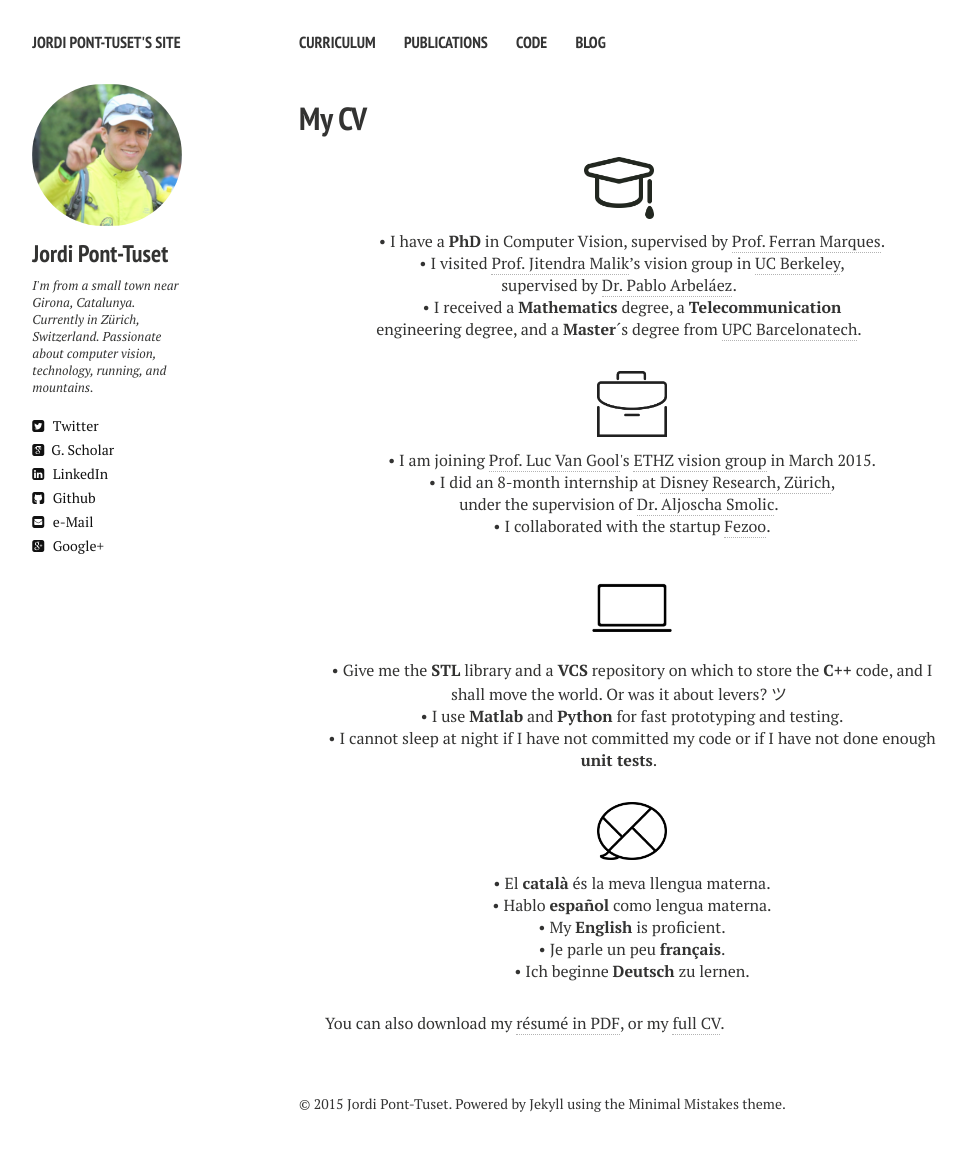
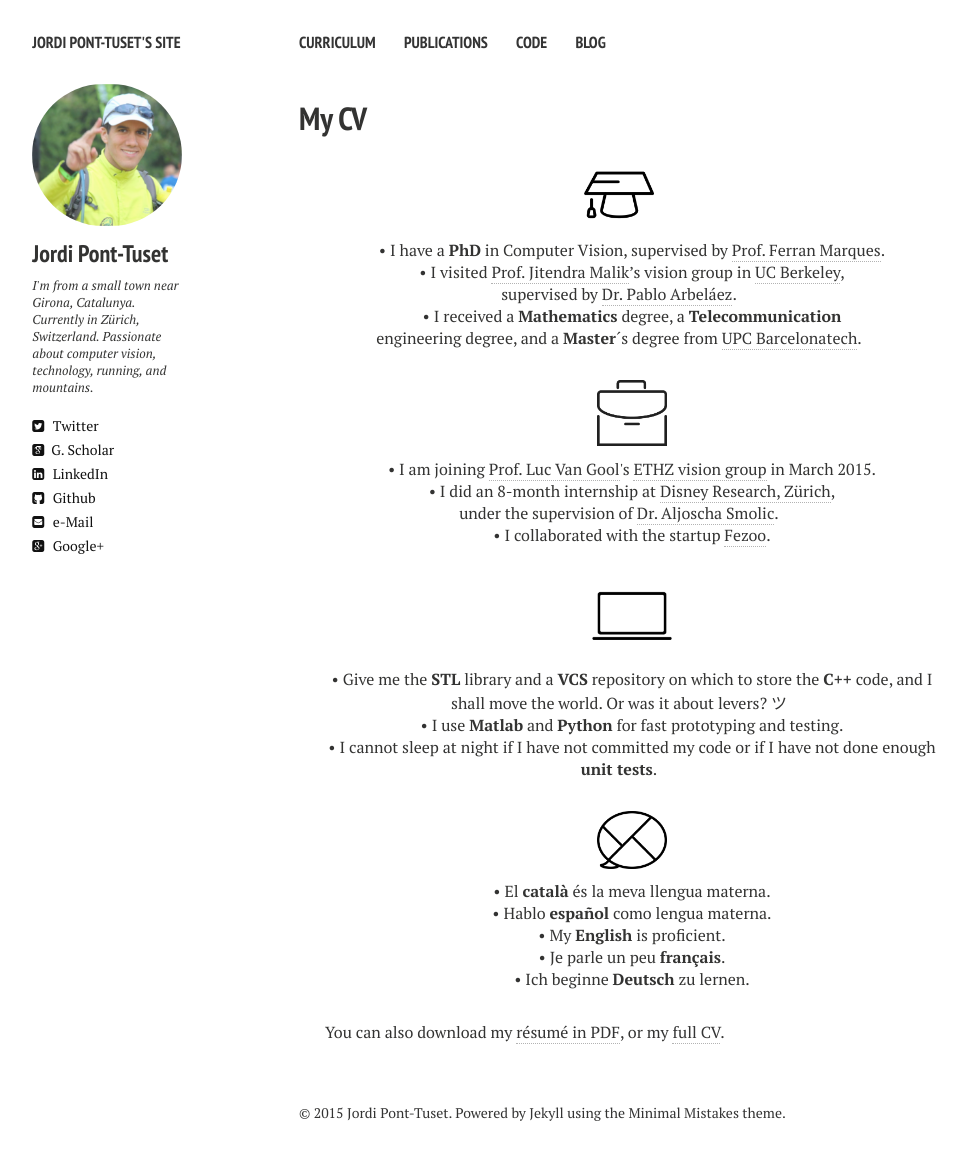
Before and after one commit to jponttuset/jponttuset.github.io, a Jekyll site: the page built from cv.md, in a window 1280 px wide. Shown: the whole page, without its empty margins (21-987 px from the left). Built offline with Jekyll 4.4.1, drawn with Linux system fonts in a browser that asks for light colours; nearby versions of some CDN libraries.

Commit message:
- Minor tweaks

```diff
--- a/_layouts/cv.html
+++ b/_layouts/cv.html
@@ -44,7 +44,7 @@
   <article>
     <h1>{{ page.title }}</h1>
     <div class="article-wrap">
-    <p align="center" class=bottom-small><img src="{{ site.url }}/images/study.png" alt="Education" width="70" height="70"></p>
+    <p align="center" class=bottom-small><img src="{{ site.url }}/images/study2.png" alt="Education" width="70" height="70"></p>
     <p align="center">&#8226 I have a <strong>PhD</strong> in Computer Vision, supervised by <a href="https://imatge.upc.edu/web/ferran" target="_blank">Prof. Ferran Marques</a>.</p>
     <p align="center">&#8226 I visited <a href="http://www.cs.berkeley.edu/~malik/" target="_blank">Prof. Jitendra Malik</a>’s vision group in <a href="http://www.berkeley.edu" target="_blank">UC Berkeley</a>,<br>supervised by <a href="http://www.cs.berkeley.edu/~arbelaez/index.html" target="_blank">Dr. Pablo Arbeláez</a>.</p>
     <p align="center" class="bottom-three">&#8226 I received a <strong>Mathematics</strong> degree, a <strong>Telecommunication</strong><br>engineering degree, and a <strong>Master</strong>´s degree from <a href="http://www.upc.edu" target="_blank">UPC Barcelonatech</a>.</p>
```
Also changed, not shown: images/study2.png (added).
